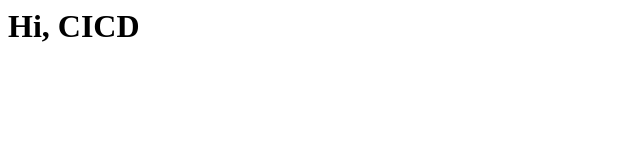
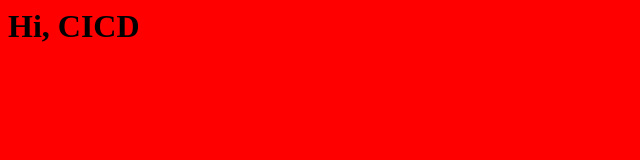
Before and after one commit to Varshapvs/cicd_testing, a plain HTML site: page src/index.html in a window 1280 px wide. Shown: the whole page, without its empty margins (0-640 px from the left). Drawn offline with Linux system fonts and the light colour scheme.

Commit message:
Update index.html

```diff
--- a/src/index.html
+++ b/src/index.html
@@ -1,3 +1,3 @@
-<body bgcolour="red">
+<body bgcolor="red">
   <h1> Hi, CICD </h1>
 </body>
```
